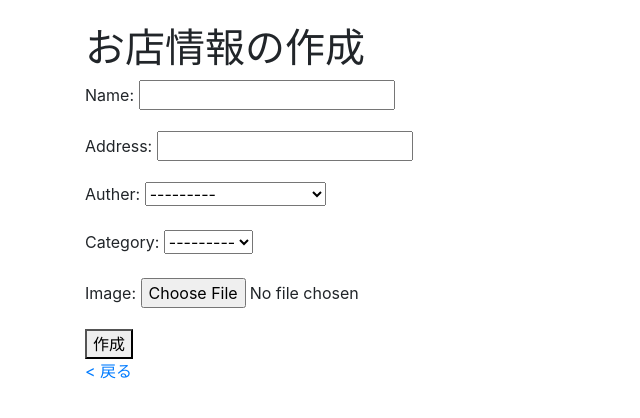
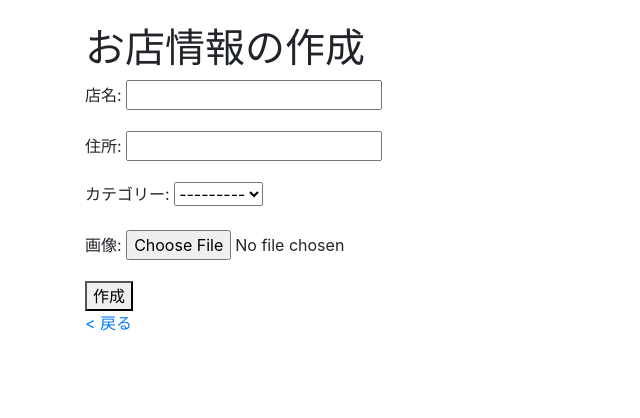
Before and after one commit to NaoyaTAKEI04/FoodConnections, a Django app: page /foodconnections/create/ in a window 1280 px wide. Shown: the part 56-474 px from the top of the page, without its empty margins (0-640 px from the left). Run offline with Django 3.2, Linux system fonts and the light colour scheme; the visitor is signed in with stand-in values (Sample User, id 1); data comes from the database, SQL or seed files in the repository; data that the repository does not hold is empty; some libraries are stand-ins or nearby versions.

Commit message:
レビュー機能の追加

```diff
--- a/foodconnections/admin.py
+++ b/foodconnections/admin.py
@@ -3,3 +3,4 @@ from . import models
 
 admin.site.register(models.Category)
 admin.site.register(models.Restaurant)
+admin.site.register(models.Review)
--- a/foodconnections/models.py
+++ b/foodconnections/models.py
@@ -2,7 +2,7 @@ from django.db import models
 from users.models import CustomUser
 
 class Category(models.Model):
-    name = models.CharField(max_length=100)
+    name = models.CharField(verbose_name='カテゴリー', max_length=100)
     auther = models.ForeignKey(
         CustomUser,
         on_delete=models.CASCADE,
@@ -12,8 +12,8 @@ class Category(models.Model):
         return self.name
 
 class Restaurant(models.Model):
-    name = models.CharField(max_length=100)
-    address = models.CharField(max_length = 100)
+    name = models.CharField(verbose_name='店名', max_length=100)
+    address = models.CharField(verbose_name='住所', max_length = 100)
     auther = models.ForeignKey(
         CustomUser,
         on_delete=models.CASCADE,
@@ -21,10 +21,33 @@ class Restaurant(models.Model):
     category = models.ForeignKey(
         Category,
         on_delete=models.PROTECT,
+        verbose_name='カテゴリー',
     )
-    image = models.ImageField(upload_to='restaurant_images/', blank=True, null=True)
+    image = models.ImageField(verbose_name='画像', upload_to='restaurant_images/', blank=True, null=True)
     created_at = models.DateTimeField(auto_now_add=True)
     updated_at = models.DateTimeField(auto_now=True)
 
     def __str__(self):
         return self.name
+
+""" レビューのモデル """
+SCORE_CHOICES = [
+    (1, '★'),
+    (2, '★★'),
+    (3, '★★★'),
+    (4, '★★★★'),
+    (5, '★★★★★'),
+]
+
+class Review(models.Model):
+
+    user = models.ForeignKey(CustomUser, on_delete=models.PROTECT)
+    restaurant = models.ForeignKey(Restaurant, on_delete=models.CASCADE)
+    score = models.PositiveSmallIntegerField(verbose_name='満足度', choices=SCORE_CHOICES, default=3, blank=False)
+    title = models.CharField(verbose_name='タイトル', max_length=50, blank=False)
+    comment = models.TextField(verbose_name='コメント', max_length=250, blank=False)
+    created_at = models.DateTimeField(auto_now_add=True)
+    updated_at = models.DateTimeField(auto_now=True)
+
+    def __str__(self):
+        return f"{self.restaurant.name} - {self.user.username}"
--- a/foodconnections/urls.py
+++ b/foodconnections/urls.py
@@ -9,4 +9,5 @@ urlpatterns = [
     path('create/', views.CreateView.as_view(), name='create'),
     path('<int:pk>/update/', views.UpdateView.as_view(), name='update'),
     path('<int:pk>/delete/', views.DeleteView.as_view(), name='delete'),
+    path('<int:pk>/review_create/', views.ReviewCreateView.as_view(), name='review_create')
 ]
--- a/foodconnections/views.py
+++ b/foodconnections/views.py
@@ -1,9 +1,13 @@
-from django.forms.models import BaseModelForm
-from django.http import HttpRequest, HttpResponse
 from django.views import generic
-from .models import Category, Restaurant
+from .models import Category, Restaurant, Review
+from .forms import ReviewForm
 from django.urls import reverse_lazy
 from django.contrib import messages
+from django.db.models import Avg
+from django.shortcuts import get_object_or_404
+from django.contrib.auth.mixins import LoginRequiredMixin
+from django.core.exceptions import PermissionDenied
+
 
 class IndexView(generic.ListView):
     model = Restaurant
@@ -15,9 +19,39 @@ class DetailView(generic.DetailView):
     template_name = 'foodconnections/restaurant_detail.html'
     context_object_name = 'restaurant'
 
-class CreateView(generic.edit.CreateView):
+    """ ここからレビュー表示の作成 """
+    def get_context_data(self, **kwargs):
+        context = super().get_context_data(**kwargs)
+        reviews = Review.objects.filter(restaurant_id=self.kwargs['pk']) #対象店舗の全てのレビューを取得
+
+        """レビューの平均点と総数を計算"""
+        average_score_dic = reviews.aggregate(Avg('score')) #レビュースコアの平均値を算出、辞書型{'score__ave':数値}で返ってくる
+        average_score = average_score_dic['score__avg']
+        total_reviews = reviews.count()
+
+        context['reviews'] = reviews
+        context['average_score'] = round(average_score, 1) if average_score else 0
+        context['total_reviews'] = total_reviews
+        context['review_form'] = ReviewForm
+
+        return context
+
+class ReviewCreateView(generic.edit.CreateView):
+    model = Review
+    form_class = ReviewForm
+    template_name = 'foodconnections/restaurant_detail.html'
+
+    def form_valid(self, form):
+        form.instance.user = self.request.user #投稿されたレビューにログインしているユーザーを関連付ける
+        form.instance.restaurant = get_object_or_404(Restaurant, pk=self.kwargs['pk']) #投稿されたレビューに対象の店舗を関連付ける
+        return super().form_valid(form)
+
+    def get_success_url(self):
+        return reverse_lazy('foodconnections:detail', kwargs={'pk': self.kwargs.get('pk')})
+
+class CreateView(LoginRequiredMixin, generic.edit.CreateView):
     model = Restaurant
-    fields ='__all__'
+    fields = ['name','address','category','image']
     template_name = 'foodconnections/restaurant_form.html'
     success_url = reverse_lazy('foodconnections:index')
 
@@ -28,7 +62,7 @@ class CreateView(generic.edit.CreateView):
 
 class UpdateView(generic.edit.UpdateView):
     model = Restaurant
-    fields = '__all__'
+    fields = ['name','address','category','image']
     template_name = 'foodconnections/restaurant_form.html'
     context_object_name = 'restaurant'
 
--- a/templates/foodconnections/restaurant_form.html
+++ b/templates/foodconnections/restaurant_form.html
@@ -1,4 +1,7 @@
 {% extends './base.html' %}
+
+{% load crispy_forms_tags %}
+
 {% block content %}
 
     <h1>お店情報の{{ shop|yesno:'編集,作成' }}</h1>
```
Also changed, not shown: foodconnections/forms.py (added, +7 -0 lines), templates/foodconnections/restaurant_detail.html (+25 -0 lines), foodconnections/migrations/0003_review.py (added), foodconnections/migrations/0004_auto_20240115_1357.py (added).
